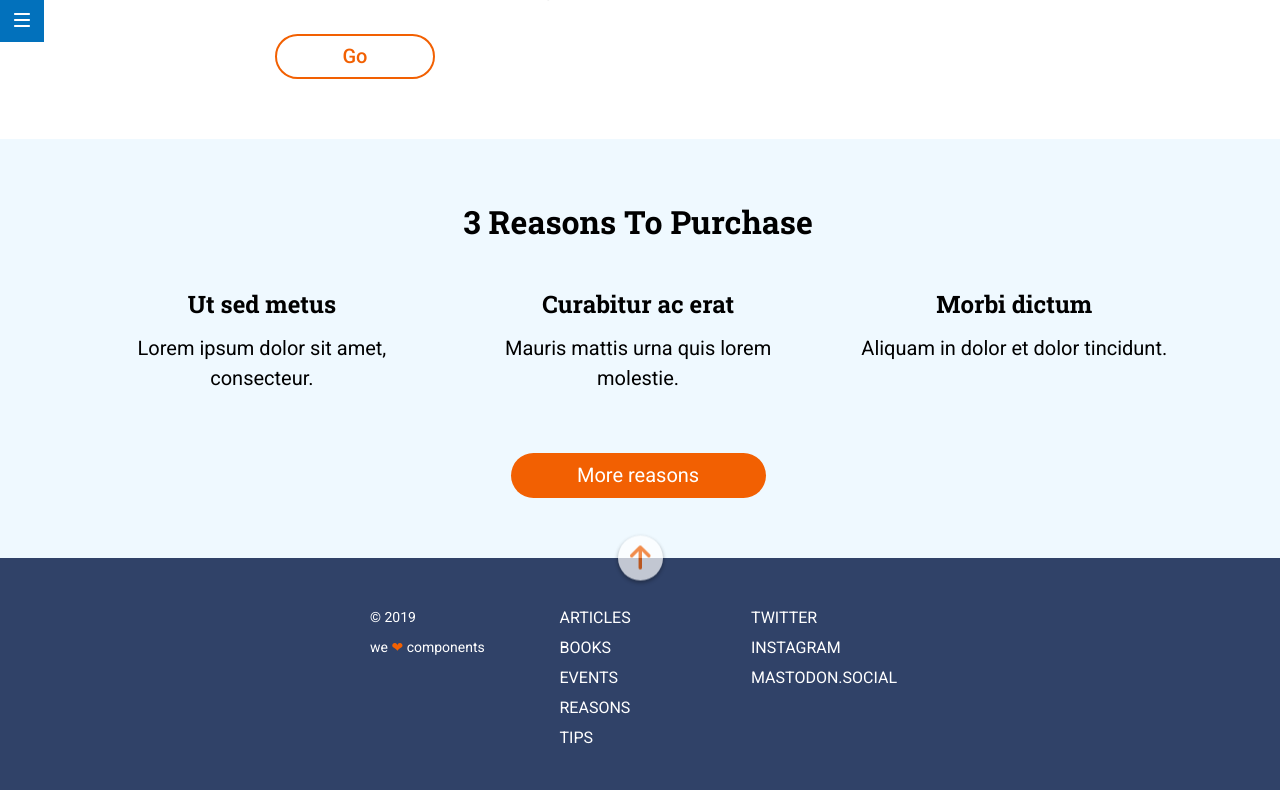
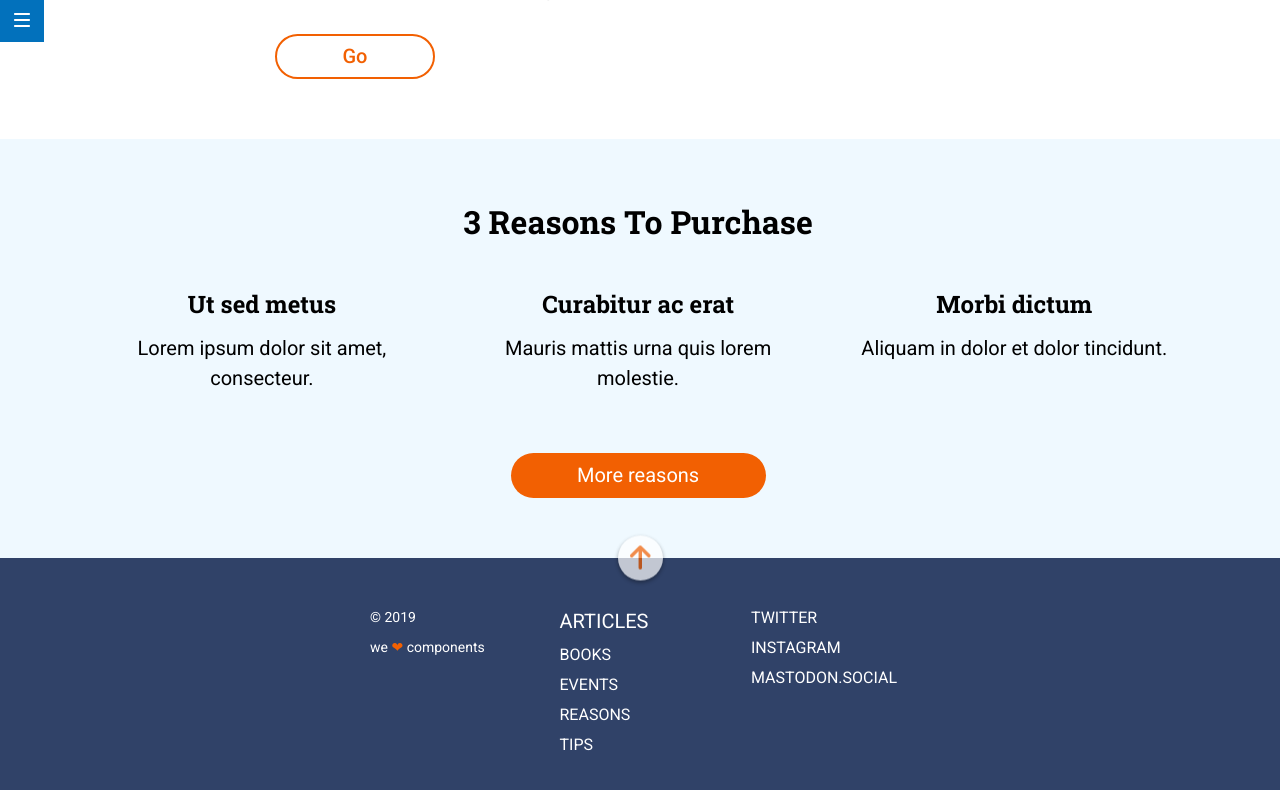
Before and after one commit to Beatrizsobri/evaluacion-final-modulo-1-Beatrizsobri, a website: page docs/index.html in a window 1280 px wide. In both pictures the pointer is over the link "ARTICLES". Shown: the part 1009-1799 px from the top of the page. Drawn offline with nearby package versions, Linux system fonts and the light colour scheme; files that its build step writes are made by us from their sources.

Commit message:
add hover into footer links

```diff
--- a/_src/assets/scss/main.scss
+++ b/_src/assets/scss/main.scss
@@ -25,7 +25,9 @@ a {
     .footer & {
       color: white;
 
-      &:hover {}
+      &:hover {
+        font-size: 20px;
+      }
     }
   }
 }
```
